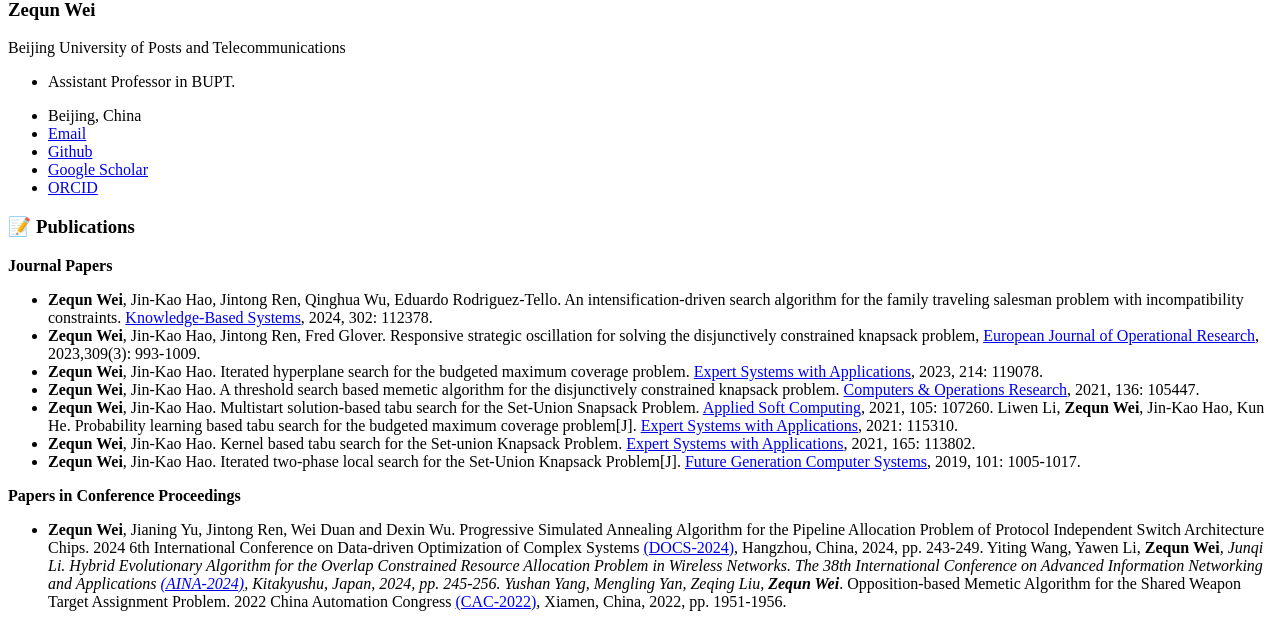
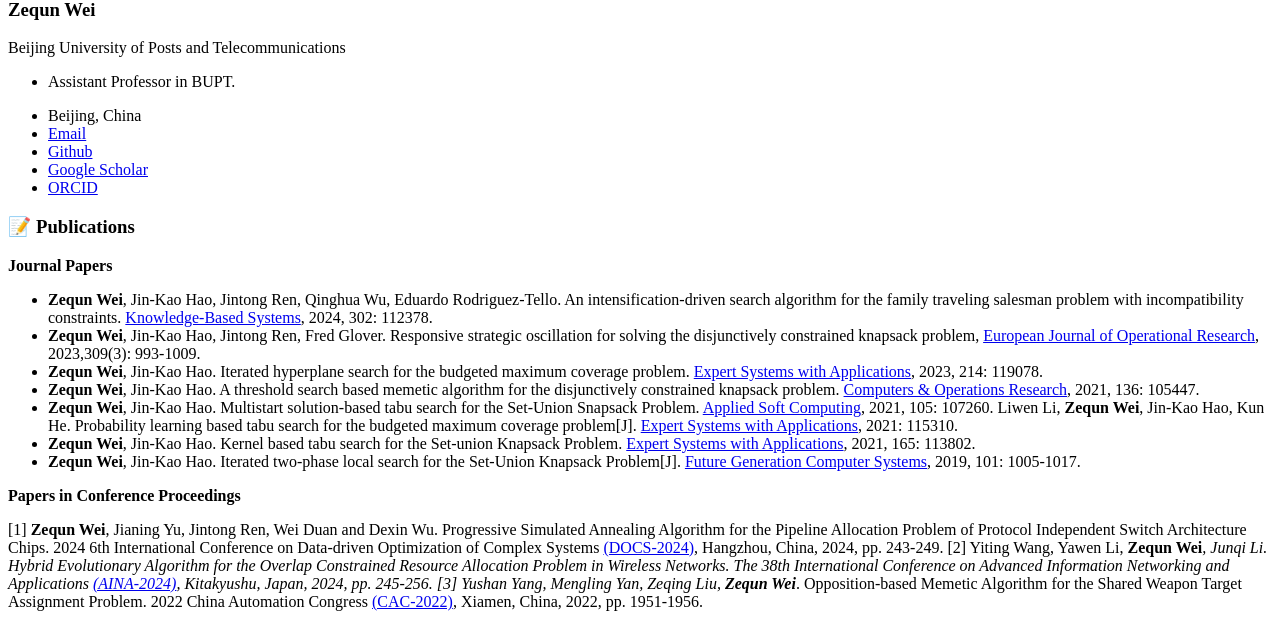
Before and after one commit to Zequn-Wei/Zequn-Wei.github.io, a Jekyll site: the page built from _pages/includes/pub.md, in a window 1280 px wide. Shown: the part 454-1081 px from the top of the page. Built offline with Jekyll 4.4.1, drawn with Linux system fonts in a browser that asks for light colours; our own code applies the rules of GitHub Pages for plain Markdown files.

Commit message:
11111620

```diff
--- a/_pages/includes/pub.md
+++ b/_pages/includes/pub.md
@@ -83,6 +83,6 @@ Liwen Li, **Zequn Wei**, Jin-Kao Hao, Kun He. Probability learning based tabu se
 
 **Papers in Conference Proceedings**
 
-- **Zequn Wei**, Jianing Yu, Jintong Ren, Wei Duan and Dexin Wu. Progressive Simulated Annealing Algorithm for the Pipeline Allocation Problem of Protocol Independent Switch Architecture Chips. 2024 6th International Conference on Data-driven Optimization of Complex Systems [(DOCS-2024)](https://ieeexplore.ieee.org/abstract/document/10704552), Hangzhou, China, 2024, pp. 243-249.
-Yiting Wang, Yawen Li, **Zequn Wei***, Junqi Li. Hybrid Evolutionary Algorithm for the Overlap Constrained Resource Allocation Problem in Wireless Networks. The 38th International Conference on Advanced Information Networking and Applications [(AINA-2024)](https://link.springer.com/book/10.1007/978-3-031-57870-0), Kitakyushu, Japan, 2024, pp. 245-256.
-Yushan Yang, Mengling Yan, Zeqing Liu, **Zequn Wei***. Opposition-based Memetic Algorithm for the Shared Weapon Target Assignment Problem. 2022 China Automation Congress [(CAC-2022)](https://ieeexplore.ieee.org/document/10056059), Xiamen, China, 2022, pp. 1951-1956.
+[1] **Zequn Wei**, Jianing Yu, Jintong Ren, Wei Duan and Dexin Wu. Progressive Simulated Annealing Algorithm for the Pipeline Allocation Problem of Protocol Independent Switch Architecture Chips. 2024 6th International Conference on Data-driven Optimization of Complex Systems [(DOCS-2024)](https://ieeexplore.ieee.org/abstract/document/10704552), Hangzhou, China, 2024, pp. 243-249.
+[2] Yiting Wang, Yawen Li, **Zequn Wei***, Junqi Li. Hybrid Evolutionary Algorithm for the Overlap Constrained Resource Allocation Problem in Wireless Networks. The 38th International Conference on Advanced Information Networking and Applications [(AINA-2024)](https://link.springer.com/book/10.1007/978-3-031-57870-0), Kitakyushu, Japan, 2024, pp. 245-256.
+[3] Yushan Yang, Mengling Yan, Zeqing Liu, **Zequn Wei***. Opposition-based Memetic Algorithm for the Shared Weapon Target Assignment Problem. 2022 China Automation Congress [(CAC-2022)](https://ieeexplore.ieee.org/document/10056059), Xiamen, China, 2022, pp. 1951-1956.
```
